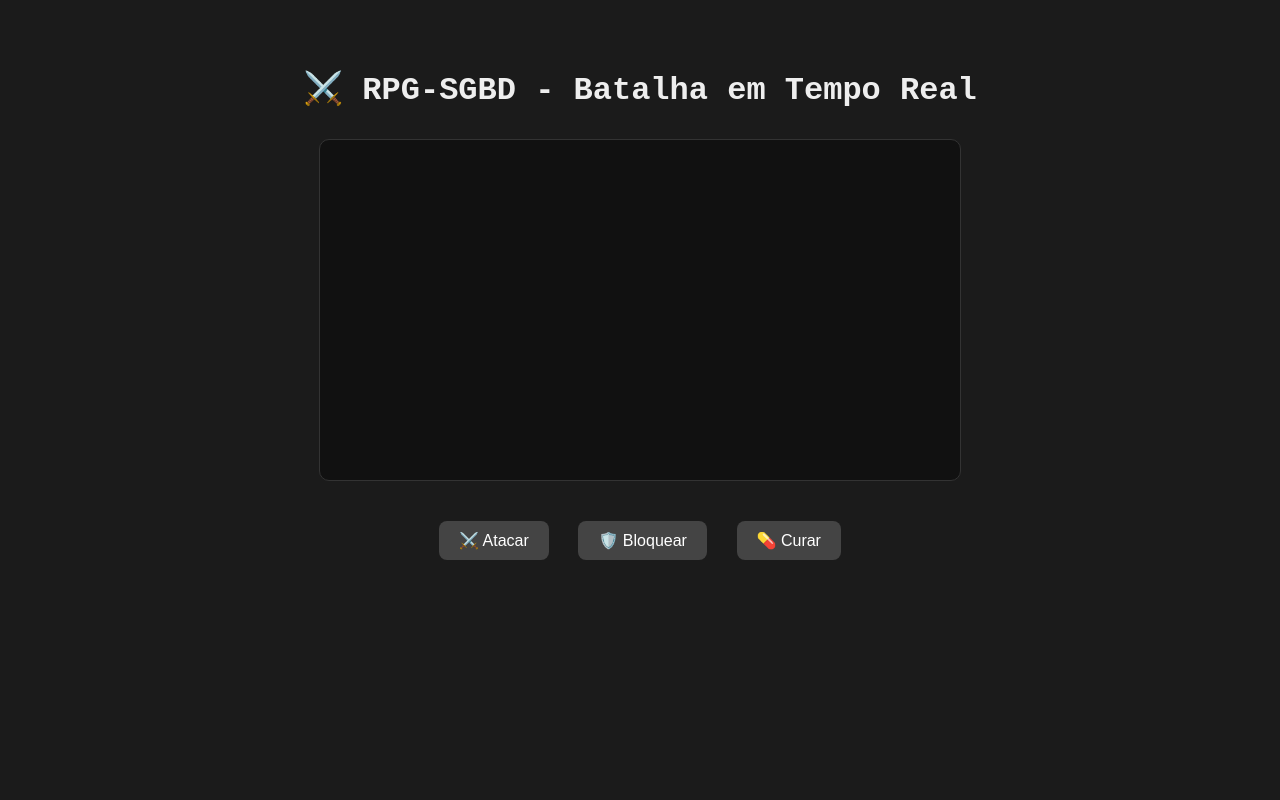
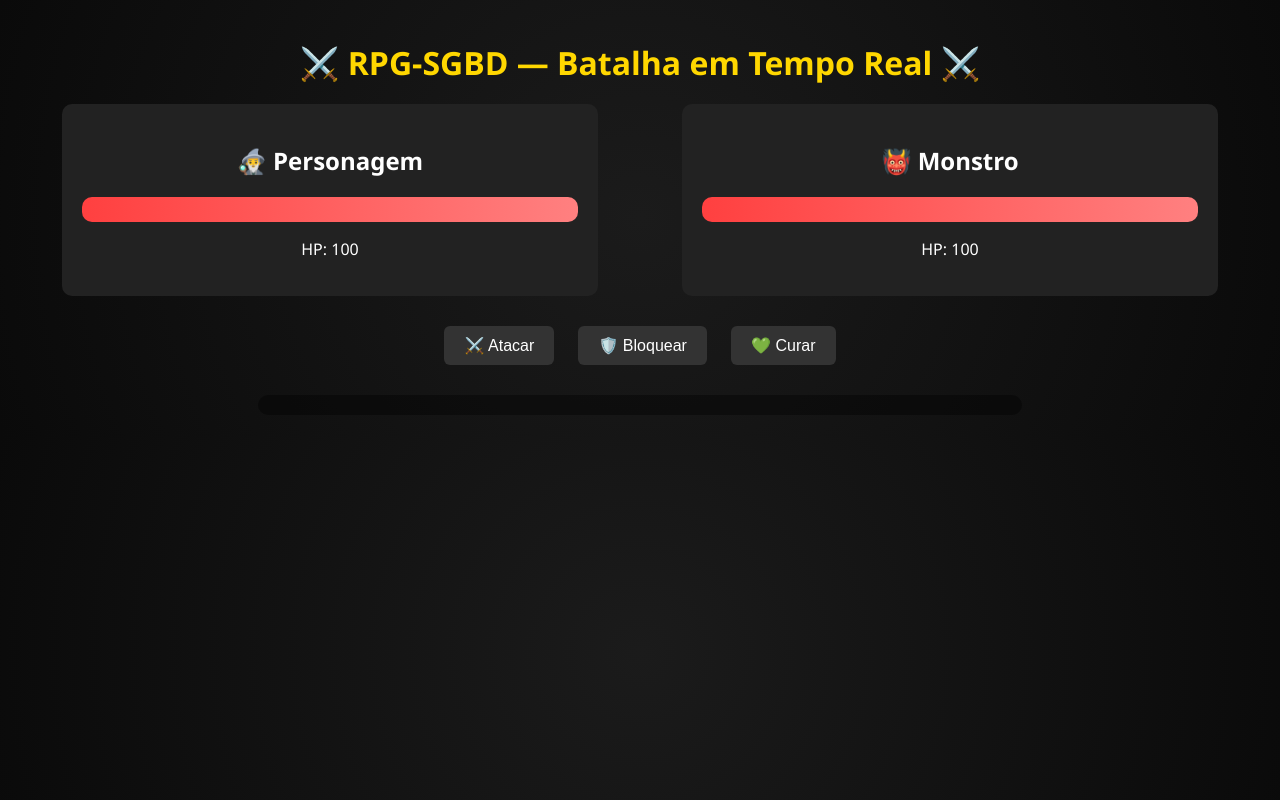
Before and after one commit to robertoznhk-code/rpg-sgbd-server, a website: page public/index.html in a window 1280 px wide. Drawn offline with Linux system fonts and the light colour scheme.

Commit message:
Adicionado frontend com HP e controle em tempo real

```diff
--- a/public/index.html
+++ b/public/index.html
@@ -1,74 +1,40 @@
 <!DOCTYPE html>
 <html lang="pt-BR">
 <head>
-  <meta charset="UTF-8">
-  <title>RPG SGBD - Batalha</title>
-  <style>
-    body {
-      font-family: "Courier New", monospace;
-      background: #1b1b1b;
-      color: #eee;
-      text-align: center;
-      padding: 40px;
-    }
-    #log {
-      margin: 30px auto;
-      padding: 20px;
-      background: #111;
-      border: 1px solid #333;
-      border-radius: 10px;
-      width: 600px;
-      height: 300px;
-      overflow-y: auto;
-    }
-    button {
-      margin: 10px;
-      padding: 10px 20px;
-      border: none;
-      border-radius: 8px;
-      background: #444;
-      color: #fff;
-      cursor: pointer;
-      font-size: 16px;
-      transition: background 0.2s;
-    }
-    button:hover { background: #666; }
-  </style>
+  <meta charset="UTF-8" />
+  <meta name="viewport" content="width=device-width, initial-scale=1.0" />
+  <title>RPG-SGBD — Batalha</title>
+  <link rel="stylesheet" href="style.css" />
 </head>
 <body>
-  <h1>⚔️ RPG-SGBD - Batalha em Tempo Real</h1>
-  <div id="log"></div>
-  <div>
-    <button onclick="enviarAcao('atacar')">⚔️ Atacar</button>
-    <button onclick="enviarAcao('bloquear')">🛡️ Bloquear</button>
-    <button onclick="enviarAcao('curar')">💊 Curar</button>
+  <h1>⚔️ RPG-SGBD — Batalha em Tempo Real ⚔️</h1>
+
+  <div id="battle">
+    <div class="entity player">
+      <h2>🧙‍♂️ Personagem</h2>
+      <div class="hp-bar">
+        <div id="hp-personagem" class="hp-fill" style="width: 100%"></div>
+      </div>
+      <p id="hp-personagem-text">HP: 100</p>
+    </div>
+
+    <div class="entity monster">
+      <h2>👹 Monstro</h2>
+      <div class="hp-bar">
+        <div id="hp-monstro" class="hp-fill" style="width: 100%"></div>
+      </div>
+      <p id="hp-monstro-text">HP: 100</p>
+    </div>
   </div>
 
-  <script>
-    const logDiv = document.getElementById("log");
+  <div id="actions">
+    <button onclick="executarAcao('atacar')">⚔️ Atacar</button>
+    <button onclick="executarAcao('bloquear')">🛡️ Bloquear</button>
+    <button onclick="executarAcao('curar')">💚 Curar</button>
+  </div>
 
-    async function enviarAcao(acao) {
-      const resposta = await fetch("/acao", {
-        method: "POST",
-        headers: { "Content-Type": "application/json" },
-        body: JSON.stringify({ acao }),
-      });
+  <div id="logs"></div>
 
-      const dados = await resposta.json();
-      if (dados.sucesso) {
-        adicionarLog(`👤 ${dados.jogador}`);
-        adicionarLog(`👹 ${dados.inimigo}`);
-      } else {
-        adicionarLog("❌ Erro na batalha!");
-      }
-    }
-
-    function adicionarLog(texto) {
-      const linha = document.createElement("div");
-      linha.textContent = texto;
-      logDiv.appendChild(linha);
-      logDiv.scrollTop = logDiv.scrollHeight;
-    }
-  </script>
+  <script src="main.js"></script>
 </body>
 </html>
--- /dev/null
+++ b/public/main.js
@@ -0,0 +1,61 @@
+let personagemHP = 100;
+let monstroHP = 100;
+const personagemID = 1;
+const monstroID = 1;
+
+const hpPersonagemBar = document.getElementById("hp-personagem");
+const hpMonstroBar = document.getElementById("hp-monstro");
+const hpPersonagemText = document.getElementById("hp-personagem-text");
+const hpMonstroText = document.getElementById("hp-monstro-text");
+const logsDiv = document.getElementById("logs");
+
+const API_BASE = ""; // vazio = mesmo domínio (Render)
+
+// Função principal para enviar ação
+async function executarAcao(acao) {
+  adicionarLog(`➡️ Você escolheu: ${acao}`);
+
+  try {
+    const resposta = await fetch(`${API_BASE}/acao`, {
+      method: "POST",
+      headers: { "Content-Type": "application/json" },
+      body: JSON.stringify({
+        personagem_id: personagemID,
+        monstro_id: monstroID,
+        acao: acao,
+      }),
+    });
+
+    const data = await resposta.json();
+    if (!data.sucesso) throw new Error(data.erro);
+
+    const resultado = data.resultado[0];
+    atualizarHP(resultado.hp_personagem, resultado.hp_monstro);
+    adicionarLog(`🧙‍♂️ ${resultado.mensagem}`);
+  } catch (err) {
+    adicionarLog(`❌ Erro: ${err.message}`);
+  }
+}
+
+// Atualiza visualmente as barras de HP
+function atualizarHP(novoHPpersonagem, novoHPmonstro) {
+  personagemHP = novoHPpersonagem;
+  monstroHP = novoHPmonstro;
+
+  hpPersonagemBar.style.width = `${personagemHP}%`;
+  hpMonstroBar.style.width = `${monstroHP}%`;
+
+  hpPersonagemText.textContent = `HP: ${personagemHP}`;
+  hpMonstroText.textContent = `HP: ${monstroHP}`;
+
+  if (personagemHP <= 0) adicionarLog("💀 Você foi derrotado!");
+  if (monstroHP <= 0) adicionarLog("🏆 O monstro foi derrotado!");
+}
+
+// Adiciona mensagens ao log
+function adicionarLog(texto) {
+  const p = document.createElement("p");
+  p.textContent = texto;
+  p.classList.add("log-entry");
+  logsDiv.prepend(p);
+}
--- /dev/null
+++ b/public/style.css
@@ -0,0 +1,73 @@
+body {
+  font-family: 'Segoe UI', sans-serif;
+  background: radial-gradient(circle, #1b1b1b, #0a0a0a);
+  color: white;
+  text-align: center;
+  margin: 0;
+  padding: 20px;
+}
+
+h1 {
+  color: #ffd700;
+  margin-bottom: 20px;
+}
+
+#battle {
+  display: flex;
+  justify-content: space-around;
+  margin-bottom: 20px;
+}
+
+.entity {
+  background: #222;
+  padding: 20px;
+  border-radius: 10px;
+  width: 40%;
+}
+
+.hp-bar {
+  background: #555;
+  border-radius: 10px;
+  height: 25px;
+  margin: 10px 0;
+  overflow: hidden;
+}
+
+.hp-fill {
+  background: linear-gradient(90deg, #ff4040, #ff8080);
+  height: 100%;
+  transition: width 0.5s ease;
+}
+
+#actions button {
+  margin: 10px;
+  padding: 10px 20px;
+  font-size: 1rem;
+  border: none;
+  border-radius: 6px;
+  cursor: pointer;
+  background: #333;
+  color: white;
+  transition: 0.3s;
+}
+
+#actions button:hover {
+  background: #555;
+}
+
+#logs {
+  margin-top: 20px;
+  text-align: left;
+  width: 60%;
+  margin-inline: auto;
+  background: rgba(0, 0, 0, 0.4);
+  padding: 10px;
+  border-radius: 10px;
+  max-height: 250px;
+  overflow-y: auto;
+}
+
+.log-entry {
+  border-bottom: 1px solid rgba(255, 255, 255, 0.2);
+  padding: 5px 0;
+}
```
